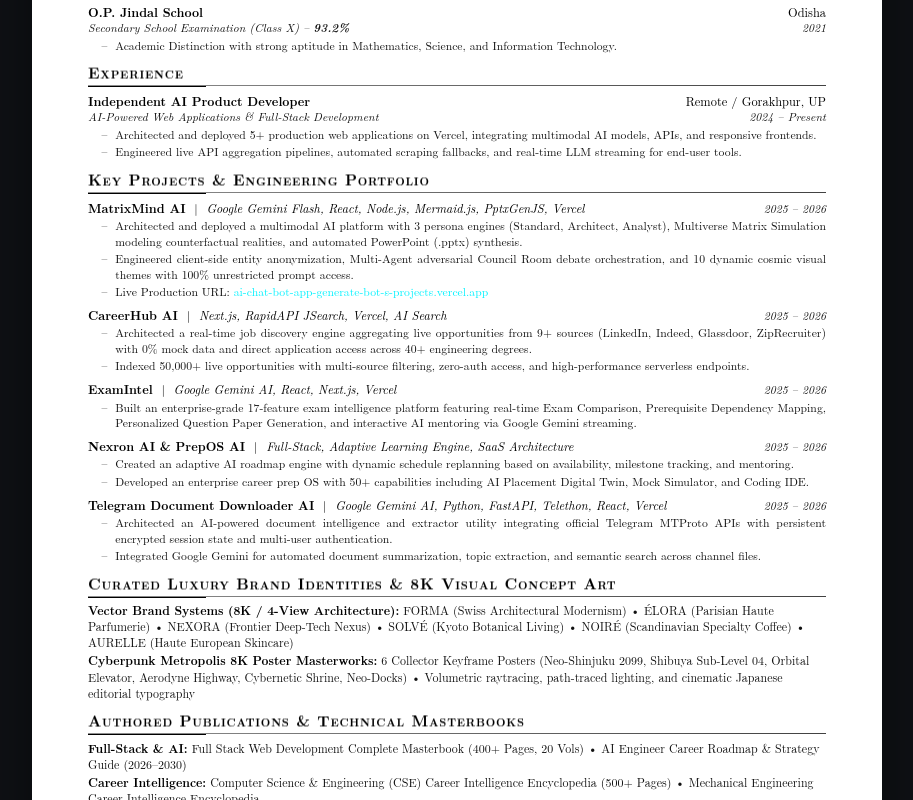
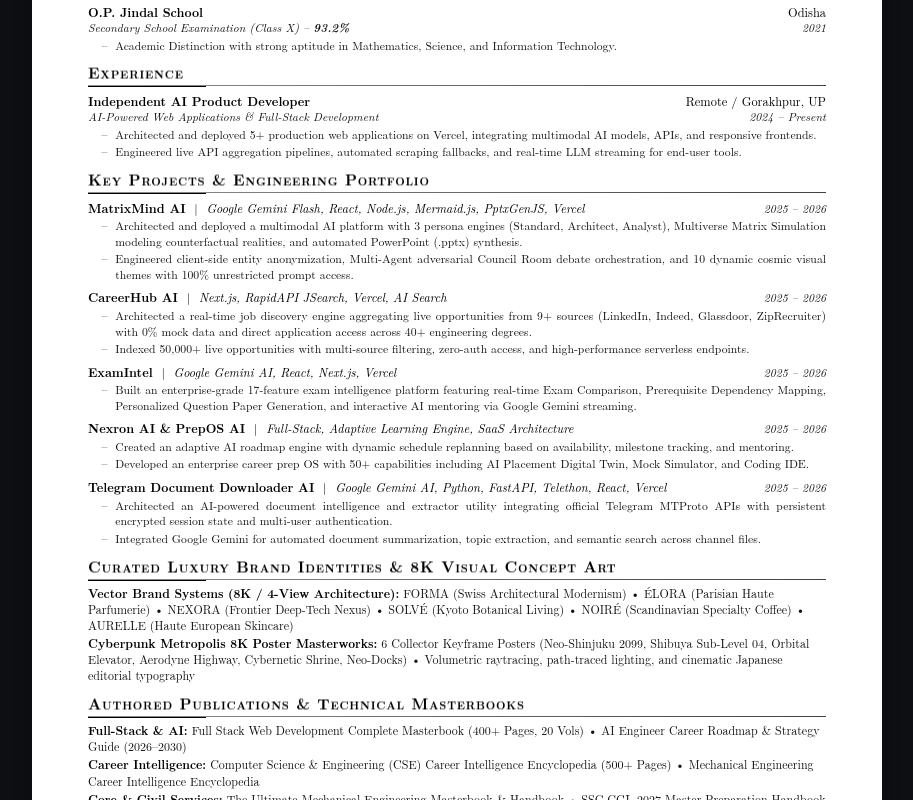
Before and after one commit to prakharmishra00000-cell/prakhar-mishra-portfolio, a Next.js app: page /resume in a window 1280 px wide. Shown: the part 739-1539 px from the top of the page, without its empty margins (183-1096 px from the left). Built offline with nearby package versions, Linux system fonts and the light colour scheme.

Commit message:
chore: remove direct live URL link from resume page

```diff
--- a/src/app/resume/page.tsx
+++ b/src/app/resume/page.tsx
@@ -215,7 +215,6 @@ export default function ResumePage() {
             <ul className={styles.bulletList}>
               <li>Architected and deployed a multimodal AI platform with 3 persona engines (Standard, Architect, Analyst), Multiverse Matrix Simulation modeling counterfactual realities, and automated PowerPoint (.pptx) synthesis.</li>
               <li>Engineered client-side entity anonymization, Multi-Agent adversarial Council Room debate orchestration, and 10 dynamic cosmic visual themes with 100% unrestricted prompt access.</li>
-              <li>Live Production URL: <a href="https://ai-chat-bot-app-generate-bot-s-projects.vercel.app" target="_blank" rel="noopener noreferrer" style={{ color: '#00f2fe' }}>ai-chat-bot-app-generate-bot-s-projects.vercel.app</a></li>
             </ul>
           </div>
 
```
